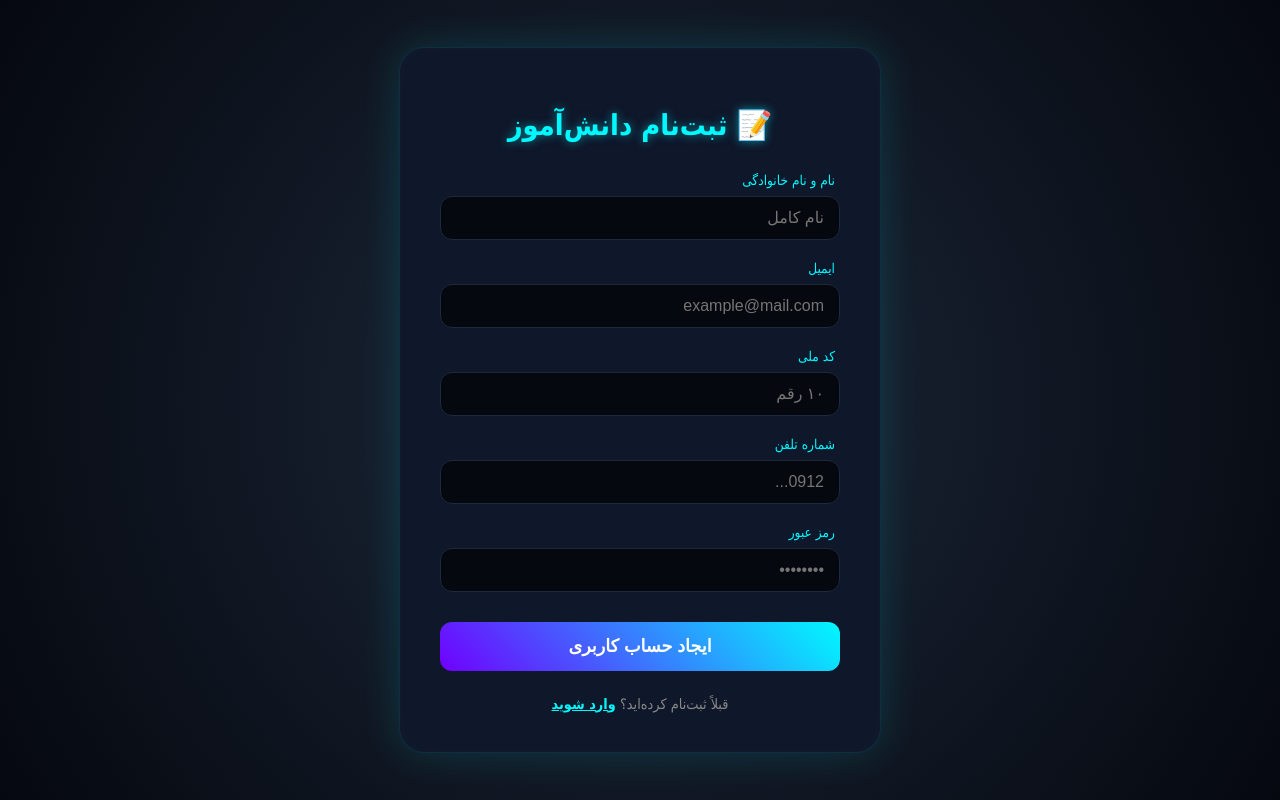
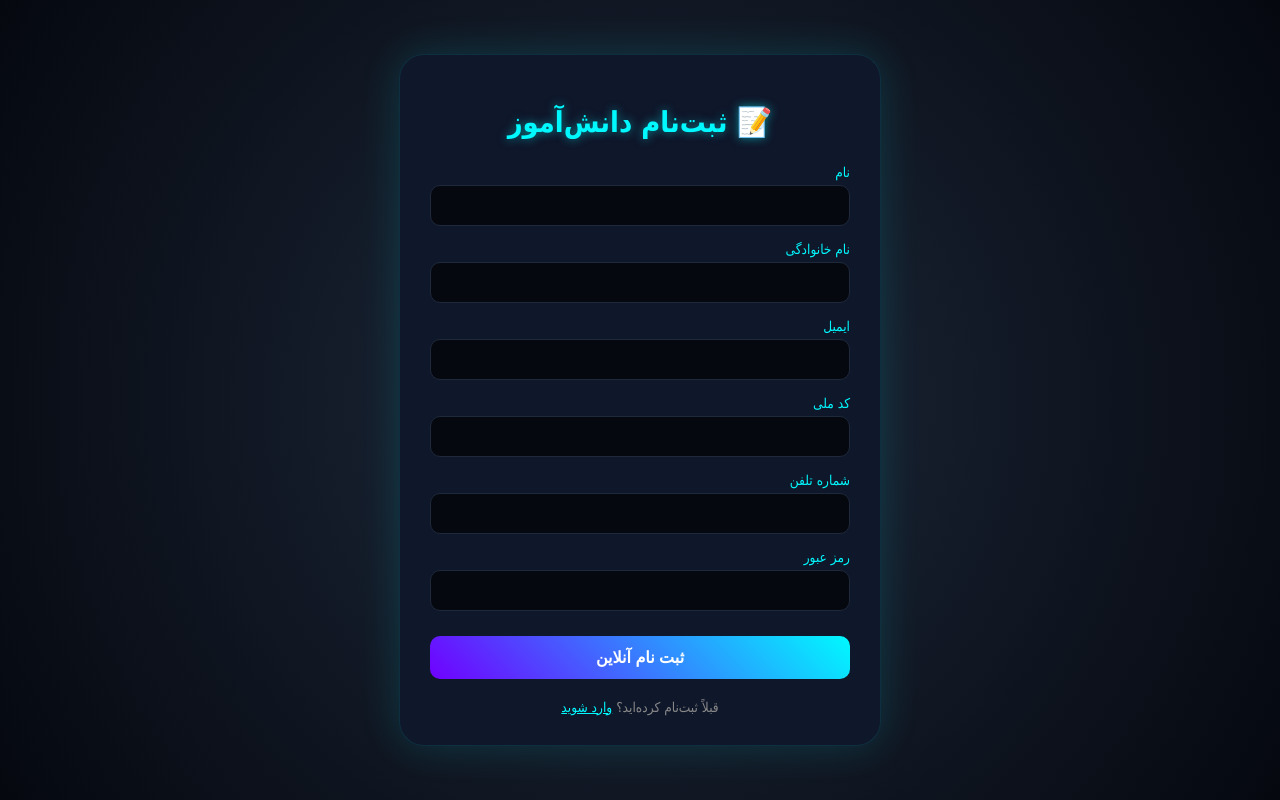
Before and after one commit to kiyanreasi84-ops/safinat-alnajaa, a plain HTML site: page student-login.html in a window 1280 px wide. Both pictures are taken after a click on the element "ثبت‌نام کنید". Drawn offline with Linux system fonts and the light colour scheme.

Commit message:
Update student-login.html

```diff
--- a/student-login.html
+++ b/student-login.html
@@ -3,7 +3,7 @@
 <head>
     <meta charset="UTF-8">
     <meta name="viewport" content="width=device-width, initial-scale=1.0">
-    <title>ورود به سفینه النجاه</title>
+    <title>ورود و ثبت نام دانش‌آموز | سفینه النجاه</title>
     <style>
         :root {
             --bg-dark: #05080f;
@@ -22,297 +22,164 @@
             display: flex;
             justify-content: center;
             align-items: center;
-            height: 100vh;
+            min-height: 100vh;
             margin: 0;
-            overflow: hidden;
         }
 
-        /* کانتینر اصلی کارت */
         .auth-container {
             background: var(--card-bg);
-            width: 100%;
-            max-width: 400px;
-            padding: 40px;
+            width: 90%;
+            max-width: 420px;
+            padding: 30px;
             border-radius: 25px;
-            box-shadow: 0 0 40px rgba(0, 249, 255, 0.15), inset 0 0 20px rgba(255,255,255,0.02);
+            box-shadow: 0 0 40px rgba(0, 249, 255, 0.15);
             border: 1px solid rgba(0, 249, 255, 0.1);
-            position: relative;
-            transition: all 0.5s ease;
-        }
-
-        /* انیمیشن برای جابجایی بین فرم‌ها */
-        .auth-container.hidden {
-            display: none;
         }
 
         h1 {
             text-align: center;
             color: var(--neon-blue);
             font-size: 1.8rem;
-            margin-bottom: 30px;
+            margin-bottom: 25px;
             text-shadow: 0 0 10px rgba(0, 249, 255, 0.5);
         }
 
-        .input-group {
-            margin-bottom: 20px;
-            position: relative;
-        }
+        .input-group { margin-bottom: 15px; }
 
         label {
             display: block;
             font-size: 0.85rem;
             color: var(--neon-blue);
-            margin-bottom: 8px;
-            margin-right: 5px;
+            margin-bottom: 5px;
         }
 
         input {
             width: 100%;
-            padding: 12px 15px;
+            padding: 12px;
             background: #05080f;
             border: 1px solid #1e293b;
-            border-radius: 12px;
+            border-radius: 10px;
             color: white;
-            font-size: 1rem;
             box-sizing: border-box;
-            transition: 0.3s;
             outline: none;
         }
 
-        input:focus {
-            border-color: var(--neon-blue);
-            box-shadow: 0 0 15px rgba(0, 249, 255, 0.2);
-        }
+        input:focus { border-color: var(--neon-blue); }
 
         .btn-main {
             width: 100%;
-            padding: 14px;
+            padding: 12px;
             border: none;
-            border-radius: 12px;
+            border-radius: 10px;
             background: linear-gradient(45deg, var(--accent-purple), var(--neon-blue));
             color: white;
-            font-size: 1.1rem;
+            font-size: 1rem;
             font-weight: bold;
             cursor: pointer;
-            transition: 0.3s;
             margin-top: 10px;
-        }
-
-        .btn-main:hover {
-            transform: translateY(-3px);
-            box-shadow: 0 10px 20px rgba(112, 0, 255, 0.4);
         }
 
         .toggle-link {
             text-align: center;
-            margin-top: 25px;
-            font-size: 0.9rem;
+            margin-top: 20px;
+            font-size: 0.85rem;
             color: #888;
         }
 
-        .toggle-link span {
-            color: var(--neon-blue);
-            cursor: pointer;
-            font-weight: bold;
-            text-decoration: underline;
-        }
-
-        .toggle-link span:hover {
-            text-shadow: 0 0 8px var(--neon-blue);
-        }
-
-        .error-msg {
-            color: var(--error);
-            font-size: 0.8rem;
-            text-align: center;
-            margin-bottom: 15px;
-            display: none;
-        }
-
-        /* استایل مخصوص فرم ثبت‌نام که کمی بلندتر است */
-        .register-mode .auth-container {
-            max-width: 450px;
-        }
-
+        .toggle-link span { color: var(--neon-blue); cursor: pointer; text-decoration: underline; }
     </style>
 </head>
 <body>
 
     <!-- فرم ورود -->
     <div id="loginForm" class="auth-container">
-        <h1>🚀 ورود به سفینه</h1>
-        <div id="loginError" class="error-msg">ایمیل یا رمز عبور اشتباه است!</div>
-
+        <h1>🚀 ورود به پنل دانش‌آموزی</h1>
         <div class="input-group">
-            <label>ایمیل یا کد ملی</label>
-            <input type="text" id="loginId" placeholder="ایمیل یا کد ملی خود را وارد کنید">
+            <label>کد ملی یا ایمیل</label>
+            <input type="text" id="loginId" placeholder="وارد کنید...">
         </div>
-
         <div class="input-group">
             <label>رمز عبور</label>
             <input type="password" id="loginPass" placeholder="••••••••">
         </div>
-
-        <button class="btn-main" onclick="handleLogin()">ورود به پنل</button>
-
-        <div class="toggle-link">
-            هنوز عضو نشده‌ای؟ <span onclick="toggleForms()">ثبت‌نام کنید</span>
-        </div>
+        <button class="btn-main" onclick="handleLogin()">ورود</button>
+        <div class="toggle-link">حساب کاربری ندارید؟ <span onclick="toggleForms()">ثبت‌نام کنید</span></div>
     </div>
 
     <!-- فرم ثبت‌نام -->
     <div id="registerForm" class="auth-container" style="display: none;">
         <h1>📝 ثبت‌نام دانش‌آموز</h1>
-        <div id="regError" class="error-msg">لطفاً تمامی فیلدها را پر کنید!</div>
-
-        <div class="input-group">
-            <label>نام و نام خانوادگی</label>
-            <input type="text" id="regName" placeholder="نام کامل">
+        <div class="input-group"><label>نام</label><input type="text" id="regFName"></div>
+        <div class="input-group"><label>نام خانوادگی</label><input type="text" id="regLName"></div>
+        <div class="input-group"><label>ایمیل</label><input type="email" id="regEmail"></div>
+        <div class="input-group"><label>کد ملی</label><input type="text" id="regNational"></div>
+        <div class="input-group"><label>شماره تلفن</label><input type="text" id="regPhone"></div>
+        <div class="input-group"><label>رمز عبور</label><input type="password" id="regPass"></div>
+        <button class="btn-main" onclick="handleRegister()">ثبت نام آنلاین</button>
+        <div class="toggle-link">قبلاً ثبت‌نام کرده‌اید؟ <span onclick="toggleForms()">وارد شوید</span></div>
     </div>
 
-        <div class="input-group">
-            <label>ایمیل</label>
-            <input type="email" id="regEmail" placeholder="example@mail.com">
-        </div>
+    <!-- اتصال به Firebase SDK -->
+    <script src="https://www.gstatic.com/firebasejs/8.10.1/firebase-app.js"></script>
+    <script src="https://www.gstatic.com/firebasejs/8.10.1/firebase-database.js"></script>
 
-        <div class="input-group">
-            <label>کد ملی</label>
-            <input type="text" id="regNational" placeholder="۱۰ رقم">
-        </div>
+    <script>
+        // تنظیمات پروژه Firebase خود را جایگزین کنید
+        const firebaseConfig = {
+            databaseURL: "https://YOUR_PROJECT_ID.firebaseio.com"
+        };
+        firebase.initializeApp(firebaseConfig);
+        const database = firebase.database();
 
-        <div class="input-group">
-            <label>شماره تلفن</label>
-            <input type="text" id="regPhone" placeholder="0912...">
-        </div>
-
-        <div class="input-group">
-            <label>رمز عبور</label>
-            <input type="password" id="regPass" placeholder="••••••••">
-        </div>
-
-        <button class="btn-main" onclick="handleRegister()">ایجاد حساب کاربری</button>
-
-        <div class="toggle-link">
-            قبلاً ثبت‌نام کرده‌اید؟ <span onclick="toggleForms()">وارد شوید</span>
-        </div>
-    </div>
-<script>
-const STORAGE_KEY = "students_db";
-
-function getStudents() {
-    const data = localStorage.getItem(STORAGE_KEY);
-    return data ? JSON.parse(data) : [];
+        function toggleForms() {
+            const lForm = document.getElementById('loginForm');
+            const rForm = document.getElementById('registerForm');
+            lForm.style.display = lForm.style.display === 'none' ? 'block' : 'none';
+            rForm.style.display = rForm.style.display === 'none' ? 'block' : 'none';
         }
 
-function saveStudents(students) {
-    localStorage.setItem(STORAGE_KEY, JSON.stringify(students));
-}
+        function handleRegister() {
+            const fName = document.getElementById('regFName').value.trim();
+            const lName = document.getElementById('regLName').value.trim();
+            const email = document.getElementById('regEmail').value.trim();
+            const nationalId = document.getElementById('regNational').value.trim();
+            const phone = document.getElementById('regPhone').value.trim();
+            const pass = document.getElementById('regPass').value.trim();
 
-// اگر دیتابیس خالی بود، یک بار مقدار اولیه بگذار
-if (!localStorage.getItem(STORAGE_KEY)) {
-    saveStudents([
-        {
-            id: Date.now(),
-            fName: "Ali",
-            lName: "Ahmadi",
-            email: "ali@test.com",
-            nationalId: "1234567890",
-            phone: "09120000000",
-            pass: "1234"
-        }
-    ]);
-}
-
-        // تابع جابجایی بین فرم ورود و ثبت‌نام
-        function toggleForms() {
-            const loginForm = document.getElementById('loginForm');
-            const registerForm = document.getElementById('registerForm');
-            const errorMsg = document.getElementById('loginError');
-            const regError = document.getElementById('regError');
-
-            errorMsg.style.display = 'none';
-            regError.style.display = 'none';
-
-            if (loginForm.style.display === 'none') {
-                loginForm.style.display = 'block';
-                registerForm.style.display = 'none';
-            } else {
-                loginForm.style.display = 'none';
-                registerForm.style.display = 'block';
-            }
-        }
-
-        // مدیریت ورود
-        function handleLogin() {
-    const loginId = document.getElementById("loginId").value.trim().toLowerCase();
-    const loginPass = document.getElementById("loginPass").value;
-
-    const students = getStudents();
-
-    const user = students.find(u =>
-        u.email.toLowerCase() === loginId || u.nationalId === loginId
-    );
-
-    if (!user) {
-        alert("کاربر یافت نشد!");
+            if(!fName || !nationalId || !pass) {
+                alert("لطفاً تمامی فیلدهای ضروری را پر کنید.");
                 return;
             }
 
-    if (user.pass !== loginPass) {
-        alert("رمز عبور اشتباه است!");
-        return;
+            const userId = nationalId; // استفاده از کد ملی به عنوان ID منحصر‌به‌فرد
+            const userData = { id: userId, fName, lName, email, nationalId, phone, pass };
+
+            // ذخیره همزمان در پایگاه داده آنلاین
+            database.ref('students/' + userId).set(userData, (error) => {
+                if (error) {
+                    alert("خطا در ذخیره‌سازی داده‌ها!");
+                } else {
+                    localStorage.setItem('currentStudentId', userId);
+                    alert("ثبت‌نام موفقیت‌آمیز بود!");
+                    window.location.href = "student_dashboard.html";
+                }
+            });
         }
 
-    localStorage.setItem("loggedInStudent", JSON.stringify(user));
+        function handleLogin() {
+            const loginId = document.getElementById('loginId').value.trim();
+            const loginPass = document.getElementById('loginPass').value.trim();
+
+            database.ref('students/' + loginId).once('value', (snapshot) => {
+                const user = snapshot.val();
+                if (user && user.pass === loginPass) {
+                    localStorage.setItem('currentStudentId', user.id);
                     window.location.href = "student_dashboard.html";
+                } else {
+                    alert("کد ملی/ایمیل یا رمز عبور اشتباه است!");
                 }
-
-
-        // مدیریت ثبت‌نام
-function handleRegister() {
-    const name = document.getElementById("regName").value.trim();
-    const email = document.getElementById("regEmail").value.trim().toLowerCase();
-    const nationalId = document.getElementById("regNational").value.trim();
-    const phone = document.getElementById("regPhone").value.trim();
-    const pass = document.getElementById("regPass").value;
-
-    if (!name || !email || !nationalId || !phone || !pass) {
-        alert("لطفاً همه فیلدها را پر کنید!");
-        return;
+            });
         }
-
-    const students = getStudents();
-
-    const exists = students.some(u =>
-        u.email.toLowerCase() === email || u.nationalId === nationalId
-    );
-
-    if (exists) {
-        alert("این ایمیل یا کد ملی قبلاً ثبت شده است!");
-        return;
-    }
-
-    const [fName, ...rest] = name.split(" ");
-    const lName = rest.join(" ") || "";
-
-    const newUser = {
-        id: Date.now(),
-        fName,
-        lName,
-        email,
-        nationalId,
-        phone,
-        pass
-    };
-
-    students.push(newUser);
-    saveStudents(students);
-
-    alert("ثبت‌نام با موفقیت انجام شد.");
-    document.getElementById("registerForm").reset();
-    showLoginForm(); // اگر چنین تابعی داری، فرم ورود را نشان بده
-}
-
     </script>
 </body>
 </html>
```
Lines whose indentation alone changed are shown as unchanged.
